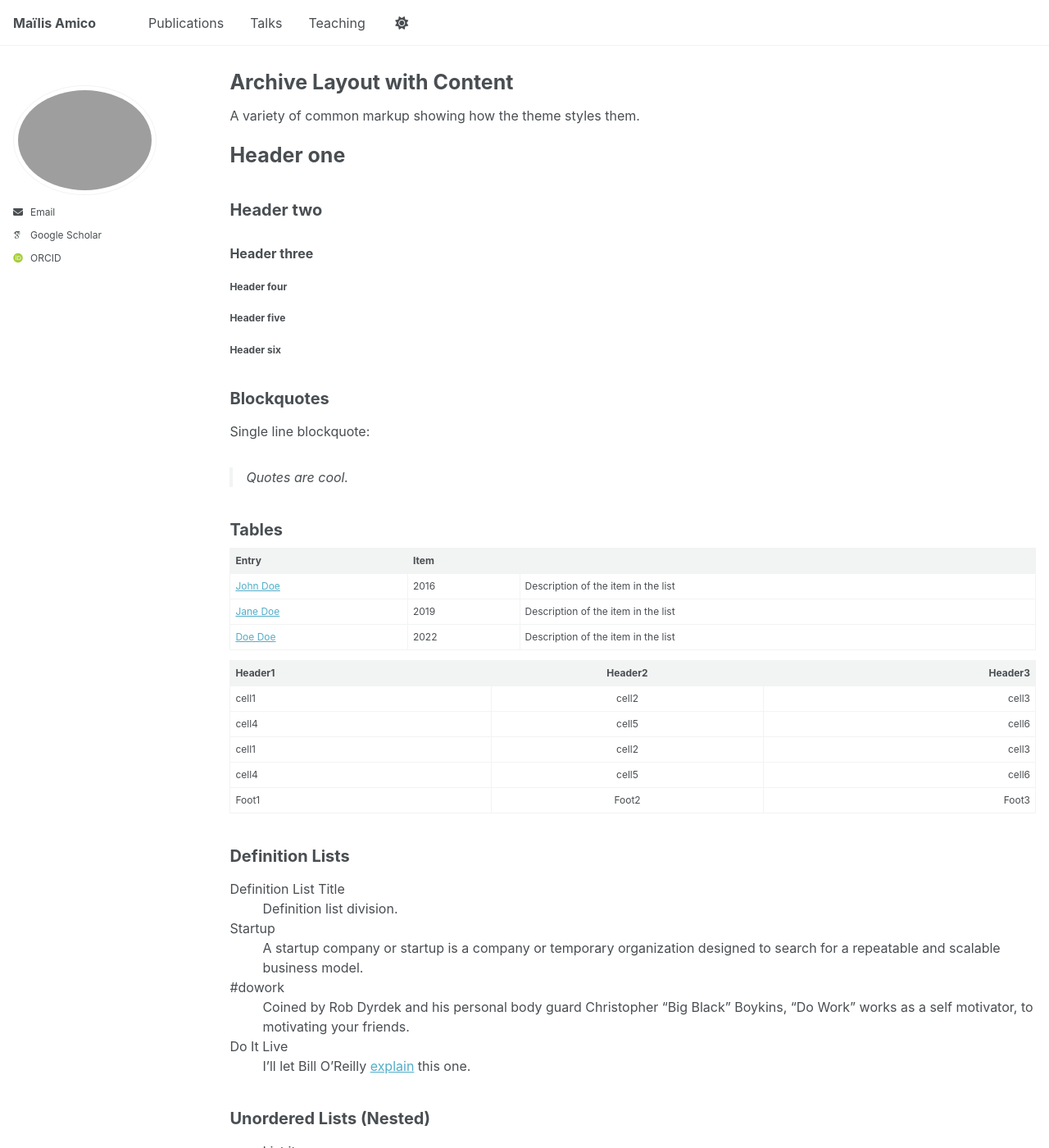
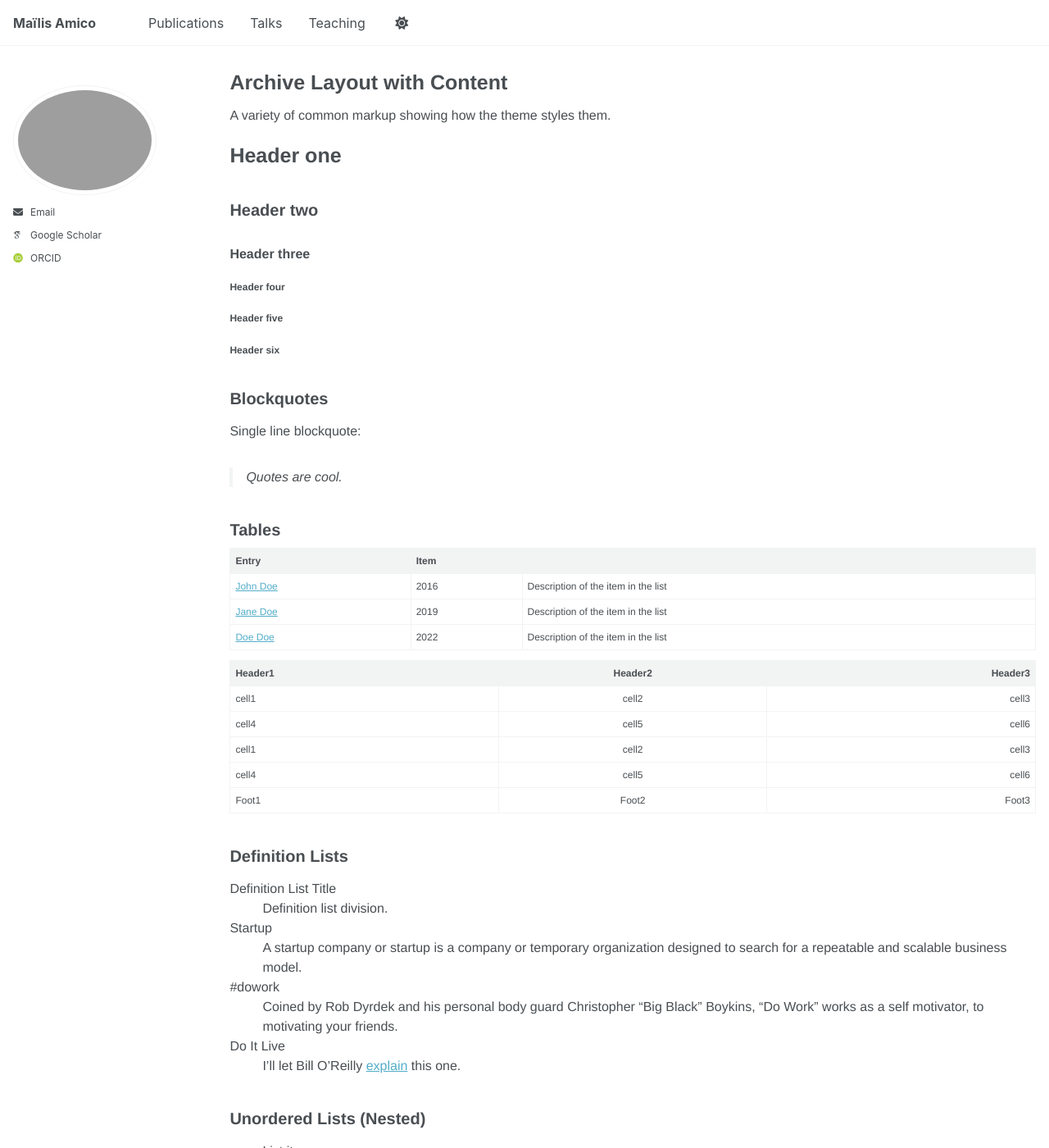
Before and after one commit to maamico/maamico.github.io, a Jekyll site: the page built from _pages/archive-layout-with-content.md, in a window 1280 px wide and 1400 px high. Shown: the whole window at 82% size. Built offline with Jekyll 4.4.1, drawn with Linux system fonts in a browser that asks for light colours; some web fonts are replaced; a script that is not in the unit is left out.

Commit message:
Change font size and update font families

```diff
--- a/_sass/_themes.scss
+++ b/_sass/_themes.scss
@@ -7,7 +7,7 @@
    ========================================================================== */
 
 /* Used to set the size for <em> */
-$doc-font-size              : 16;
+$doc-font-size              : 14;
 
 /* Paragraph indention */
 $paragraph-indent           : false; // true, false (default)
@@ -39,8 +39,8 @@ $type-size-6                : 0.75em;   // ~12px
 $type-size-7                : 0.6875em; // ~11px
 $type-size-8                : 0.625em;  // ~10px
 
-$global-font-family         : $sans-serif;
-$header-font-family         : $sans-serif;
+$global-font-family         : $helvetica;
+$header-font-family         : $helvetica;
 $caption-font-family        : $serif;
 
 /* ==========================================================================
```
